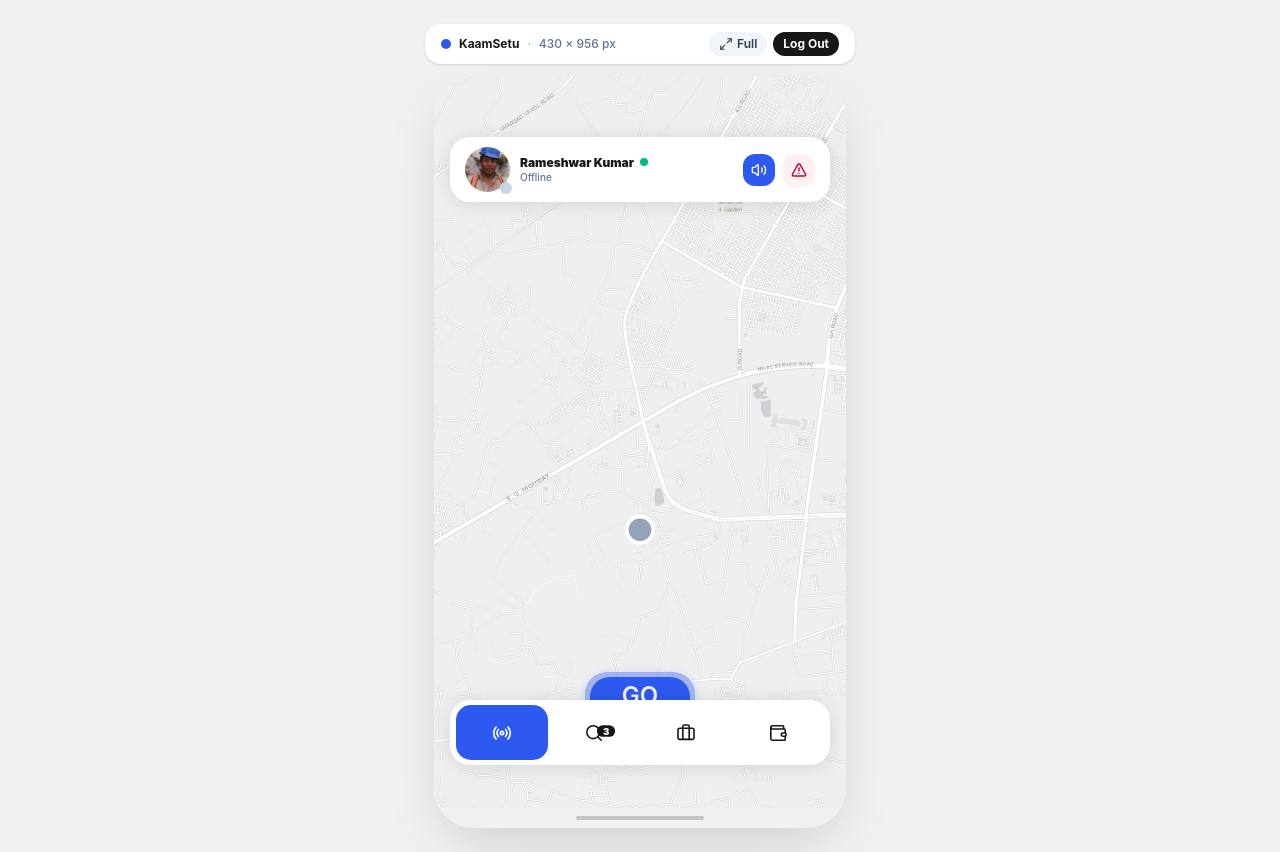
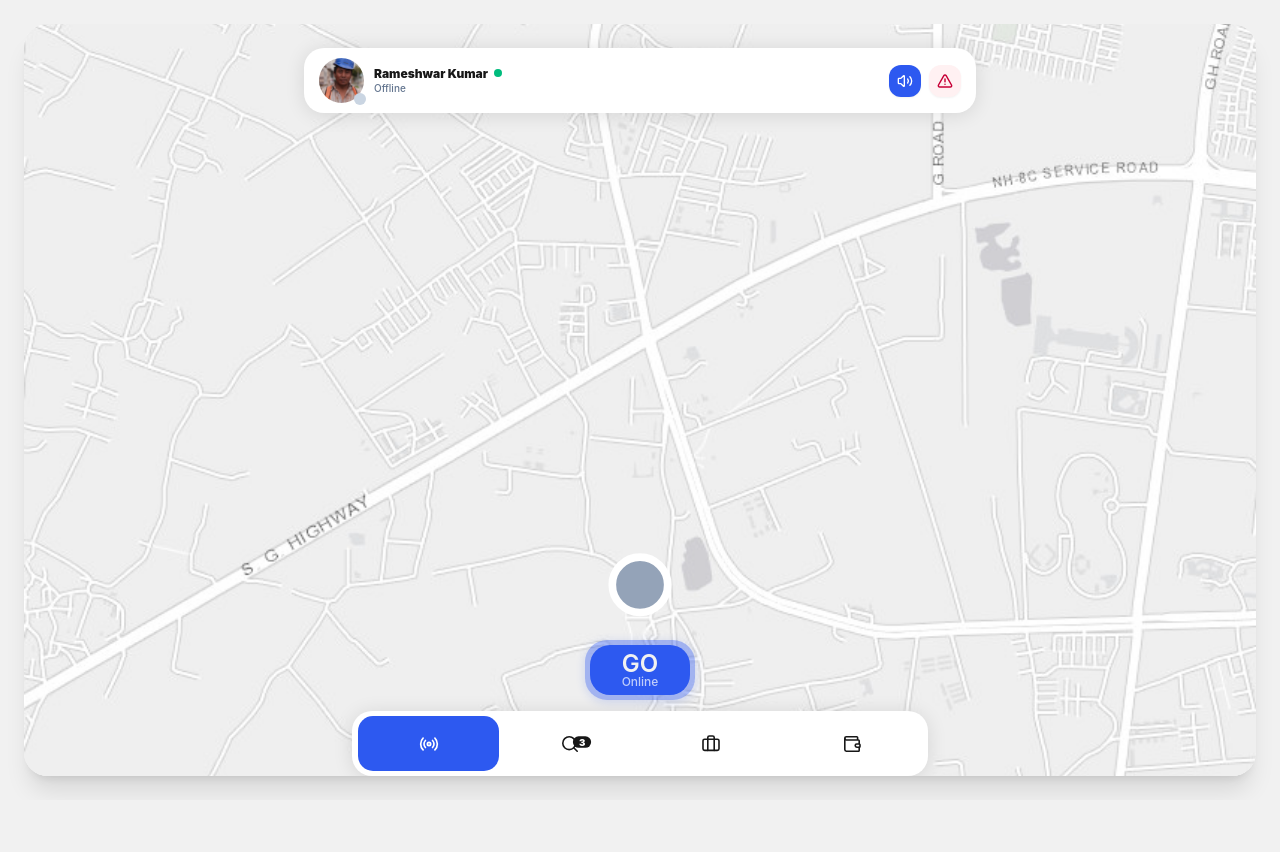
Before and after one commit to Yuvraj-Sharma2109/Kaamsetu, a React (Vite) app: page / in a window 1280 px wide. After the commit the page ends 800 px from the top, so only its background shows below. Built offline with nearby package versions, Linux system fonts and the light colour scheme.

Commit message:
Remove desktop device preview banner

```diff
--- a/src/App.tsx
+++ b/src/App.tsx
@@ -358,11 +358,6 @@ export default function App() {
   if (!isLoggedIn) {
     return (
       <MobileFrame
-        isLoggedIn={false}
-        onToggleLoginDemo={() => {
-          setIsLoggedIn(true);
-          setHasCompletedOnboarding(true);
-        }}
       >
         <LoginScreen
           language={language}
@@ -377,11 +372,6 @@ export default function App() {
   if (!hasCompletedOnboarding) {
     return (
       <MobileFrame
-        isLoggedIn={false}
-        onToggleLoginDemo={() => {
-          setIsLoggedIn(true);
-          setHasCompletedOnboarding(true);
-        }}
       >
         <OnboardingScreen
           language={language}
@@ -427,8 +417,6 @@ export default function App() {
 
   return (
     <MobileFrame
-      isLoggedIn={true}
-      fullScreenCanvas={currentTab === 'radar' || currentTab === 'profile'}
       bottomOverlay={(
         <BottomNav
           currentTab={currentTab}
@@ -443,15 +431,10 @@ export default function App() {
           availableJobsCount={jobs.filter((j) => j.trade === worker.primaryTrade).length}
         />
       )}
-      onToggleLoginDemo={() => {
-        setIsLoggedIn(false);
-        setIsOnline(false);
-        stopSpeech();
-      }}
     >
       {/* Top Application Bar */}
       {currentTab === 'profile' ? (
-        <div className="absolute inset-x-0 top-3 lg:top-[63px] z-30 mx-auto flex w-[calc(100%-32px)] lg:w-[calc(100%-52px)] max-w-[360px] md:max-w-2xl items-center justify-between">
+        <div className="absolute inset-x-0 top-3 z-30 mx-auto flex w-[calc(100%-32px)] max-w-[360px] md:max-w-2xl items-center justify-between">
           <button type="button" onClick={() => setCurrentTab(profileReturnTab)} aria-label="Back" className="flex h-[55px] w-[55px] items-center justify-center rounded-[20px] bg-white text-black">
             <ArrowLeft className="h-6 w-6" />
           </button>
@@ -465,7 +448,7 @@ export default function App() {
       ) : <motion.div
         aria-hidden={currentTab === 'radar' && isWorkListExpanded}
         style={{ y: currentTab === 'radar' ? headerY : 0, opacity: currentTab === 'radar' ? headerOpacity : 1, pointerEvents: currentTab === 'radar' && isWorkListExpanded ? 'none' : 'auto' }}
-        className={currentTab === 'radar' ? 'absolute inset-x-0 top-3 lg:top-[49px] z-30' : 'relative z-30'}
+        className={currentTab === 'radar' ? 'absolute inset-x-0 top-3 z-30' : 'relative z-30'}
       >
       <TopHeader
         worker={worker}
@@ -484,7 +467,7 @@ export default function App() {
       </motion.div>}
 
       {/* Screen Body Viewport */}
-      <main className={`${currentTab === 'radar' ? 'absolute inset-x-0 top-0 bottom-0 z-10 overflow-hidden' : currentTab === 'profile' ? 'absolute inset-x-0 top-[90px] lg:top-[133px] bottom-0 z-10 overflow-hidden' : currentTab === 'active' ? 'absolute inset-x-0 top-[90px] lg:top-[133px] bottom-0 z-10 overflow-x-hidden overflow-y-auto overscroll-contain' : 'relative flex-1 overflow-y-auto'} flex min-h-0 flex-col select-none bg-[#f1f1f1]`}>
+      <main className={`${currentTab === 'radar' ? 'absolute inset-x-0 top-0 bottom-0 z-10 overflow-hidden' : currentTab === 'profile' ? 'absolute inset-x-0 top-[90px] bottom-0 z-10 overflow-hidden' : currentTab === 'active' ? 'absolute inset-x-0 top-[90px] bottom-0 z-10 overflow-x-hidden overflow-y-auto overscroll-contain' : 'relative flex-1 overflow-y-auto'} flex min-h-0 flex-col select-none bg-[#f1f1f1]`}>
         <AnimatePresence mode="wait" initial={false}>
         {currentTab === 'radar' && (
           <motion.div key="radar" className="flex min-h-0 flex-1 flex-col" initial={{ opacity: 0, x: -18 }} animate={{ opacity: 1, x: 0 }} exit={{ opacity: 0, x: 18 }} transition={{ duration: 0.3, ease: [0.42, 0, 0.58, 1] }}>
--- a/src/components/MobileFrame.tsx
+++ b/src/components/MobileFrame.tsx
@@ -1,92 +1,22 @@
-import React, { useState } from 'react';
-import { Smartphone, Maximize2 } from 'lucide-react';
+import React from 'react';
 
 interface MobileFrameProps {
   children: React.ReactNode;
-  onToggleLoginDemo?: () => void;
-  isLoggedIn?: boolean;
-  fullScreenCanvas?: boolean;
   bottomOverlay?: React.ReactNode;
 }
 
-export const MobileFrame: React.FC<MobileFrameProps> = ({
-  children,
-  onToggleLoginDemo,
-  isLoggedIn = true,
-  fullScreenCanvas = false,
-  bottomOverlay,
-}) => {
-  const [isFramed, setIsFramed] = useState<boolean>(true);
-
-  return (
-    <div className="min-h-[100dvh] bg-[#f1f1f1] text-neutral-900 flex flex-col items-center justify-start p-0 lg:py-6 lg:px-6 select-none font-sans">
-      {/* Top Device View Switcher Banner for Desktop Viewers */}
-      <div className="w-full max-w-[430px] mb-3 hidden lg:flex items-center justify-between px-4 py-2 bg-white rounded-2xl text-xs text-slate-600 shadow-sm">
-        <div className="flex items-center gap-2">
-          <span className="w-2.5 h-2.5 rounded-full bg-blue-600 animate-pulse" />
-          <span className="font-bold text-neutral-900">KaamSetu</span>
-          <span className="text-slate-400">·</span>
-          <span className="text-slate-500 font-medium">430 × 956 px</span>
-        </div>
-        <div className="flex items-center gap-1.5">
-          <button
-            onClick={() => setIsFramed(!isFramed)}
-            className="flex items-center gap-1 px-2.5 py-1 rounded-xl text-xs font-semibold bg-slate-100 hover:bg-slate-200 text-slate-700 transition-colors"
-          >
-            {isFramed ? <Maximize2 className="w-3.5 h-3.5" /> : <Smartphone className="w-3.5 h-3.5" />}
-            <span>{isFramed ? 'Full' : '430px'}</span>
-          </button>
-
-          {onToggleLoginDemo && (
-            <button
-              onClick={onToggleLoginDemo}
-              className="px-2.5 py-1 rounded-xl text-xs font-bold bg-neutral-900 text-white hover:bg-neutral-800 transition-colors"
-            >
-              {isLoggedIn ? 'Log Out' : 'Portal'}
-            </button>
-          )}
-        </div>
+export const MobileFrame: React.FC<MobileFrameProps> = ({ children, bottomOverlay }) => (
+  <div className="min-h-[100dvh] w-full bg-[#f1f1f1] text-neutral-900 font-sans select-none lg:px-6 lg:py-6">
+    <div className="relative flex h-[100dvh] w-full flex-col overflow-hidden bg-[#f1f1f1] lg:h-[calc(100dvh-3rem)] lg:rounded-3xl lg:shadow-xl">
+      <div className="relative flex min-h-0 flex-1 flex-col overflow-hidden">
+        {children}
       </div>
 
-      {/* On phones this fills the viewport; desktop keeps a switchable device preview. */}
-      <div
-        className={`transition-all duration-300 ${
-          isFramed
-          ? 'w-full max-w-full h-[100dvh] lg:max-w-[412px] lg:h-[min(917px,calc(100dvh-3rem))] lg:rounded-[40px] lg:shadow-[0_20px_60px_-15px_rgba(0,0,0,0.18)] overflow-hidden bg-[#f1f1f1] flex flex-col relative'
-            : 'w-full max-w-none min-h-[100dvh] lg:min-h-[calc(100dvh-3rem)] lg:rounded-3xl bg-[#f1f1f1] lg:shadow-xl overflow-hidden flex flex-col relative'
-        }`}
-      >
-        {/* Mobile Status Bar (Clean White, No border) */}
-        <div className={`${fullScreenCanvas ? 'hidden' : 'hidden lg:flex'} w-full bg-[#f1f1f1] px-7 pt-3.5 pb-1.5 items-center justify-between text-[11px] font-bold text-neutral-900 shrink-0 select-none z-30`}>
-          <span>09:41</span>
-          {/* Dynamic Island / Speaker Pill */}
-          <div className="w-24 h-4 bg-neutral-950 rounded-full flex items-center justify-center">
-            <div className="w-2.5 h-2.5 rounded-full bg-neutral-800" />
-          </div>
-          <div className="flex items-center gap-1.5 text-neutral-900">
-            <span className="text-[10px] font-mono">5G</span>
-            <div className="w-5 h-2.5 rounded-xs border border-neutral-800 p-0.5 flex items-center">
-              <div className="w-full h-full bg-neutral-900 rounded-xs" />
-            </div>
-          </div>
+      {bottomOverlay && (
+        <div className="pointer-events-none absolute inset-x-0 bottom-[env(safe-area-inset-bottom)] z-50 flex justify-center">
+          <div className="pointer-events-auto flex w-full justify-center">{bottomOverlay}</div>
         </div>
-
-        {/* Viewport Content */}
-        <div className="flex-1 min-h-0 flex flex-col overflow-hidden relative">
-          {children}
-        </div>
-
-        {bottomOverlay && (
-          <div className="pointer-events-none absolute inset-x-0 bottom-[env(safe-area-inset-bottom)] lg:bottom-[63px] z-50 flex justify-center">
-            <div className="pointer-events-auto w-full flex justify-center">{bottomOverlay}</div>
-          </div>
-        )}
-
-        {/* iOS Home Indicator Bar */}
-        <div className="hidden lg:flex w-full bg-[#f1f1f1] py-2 items-center justify-center shrink-0 z-30">
-          <div className="w-32 h-1 bg-neutral-900/20 rounded-full" />
-        </div>
-      </div>
+      )}
     </div>
-  );
-};
+  </div>
+);
```
